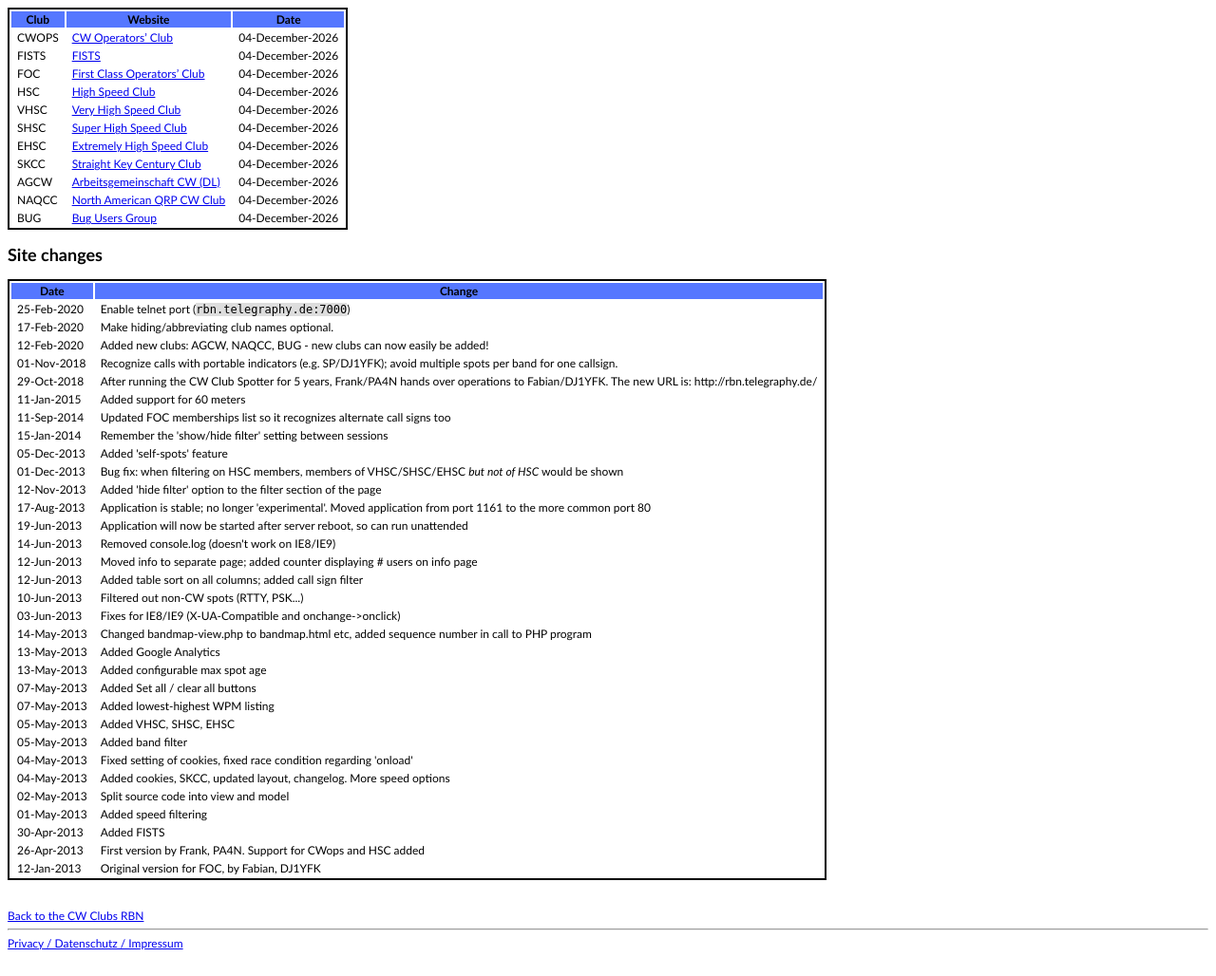
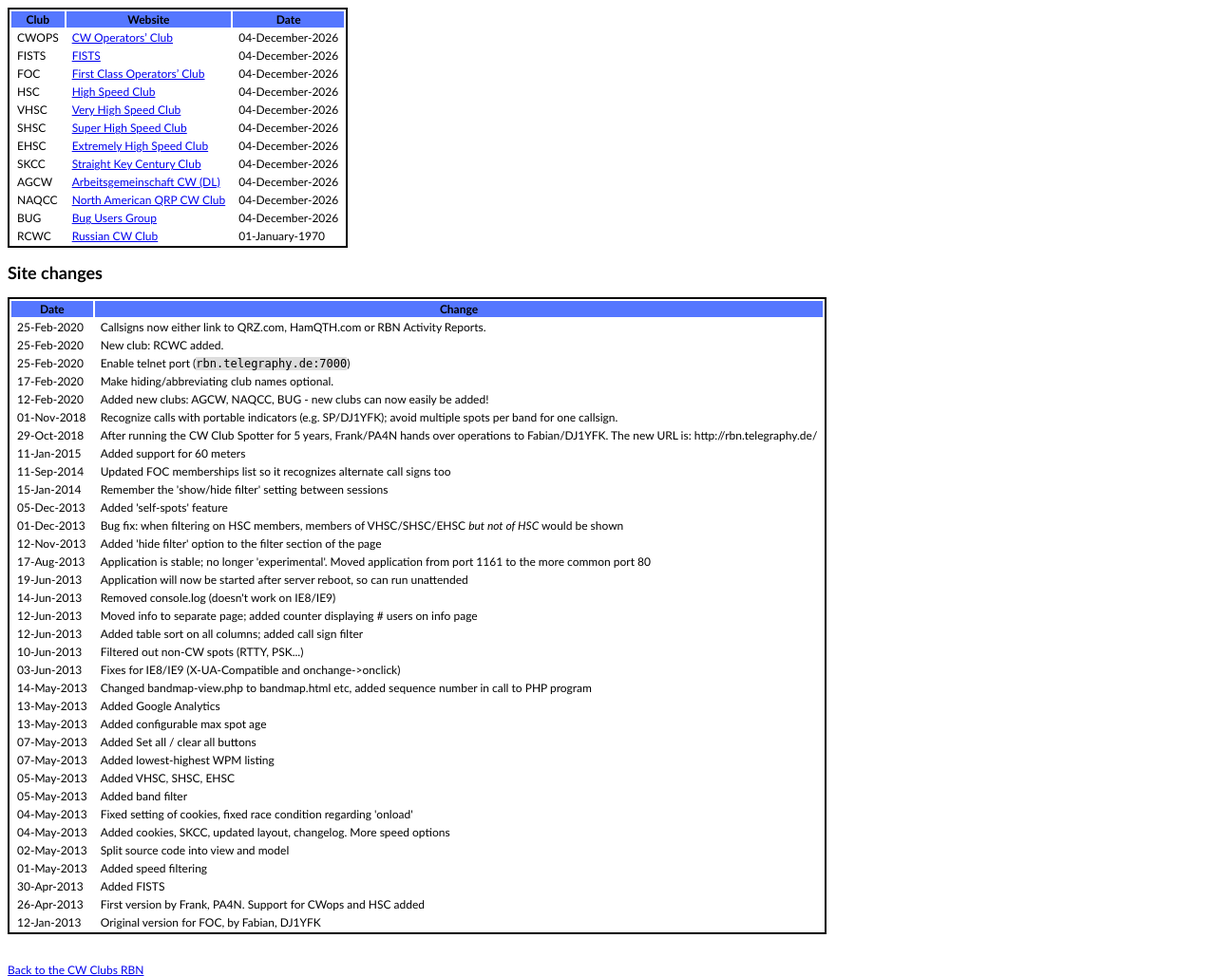
Before and after one commit to dj1yfk/cwclubspotter, a PHP site: page /info.php in a window 1280 px wide. Shown: the part 654-1682 px from the top of the page at 95% size. Before the commit the page ends 1654 px from the top, so only its background shows below. Run offline with PHP 8.4, Linux system fonts and the light colour scheme; data that the repository does not hold is empty.

Commit message:
add RCWC, misc

```diff
--- a/changelog.php
+++ b/changelog.php
@@ -13,6 +13,8 @@ foreach ($clubs as $c) {
 
 <table>
 <tr><th>Date</th><th>Change</th></tr>
+<tr><td>25-Feb-2020</td><td>Callsigns now either link to QRZ.com, HamQTH.com or RBN Activity Reports.</td></tr>
+<tr><td>25-Feb-2020</td><td>New club: RCWC added.</td></tr>
 <tr><td>25-Feb-2020</td><td>Enable telnet port (<code>rbn.telegraphy.de:7000</code>)</td></tr>
 <tr><td>17-Feb-2020</td><td>Make hiding/abbreviating club names optional.</td></tr>
 <tr><td>12-Feb-2020</td><td>Added new clubs: AGCW, NAQCC, BUG - new clubs can now easily be added!</td></tr>
--- a/clubs.php
+++ b/clubs.php
@@ -1,6 +1,6 @@
 <?php
 
-$clubs = Array("CWOPS", "FISTS", "FOC", "HSC", "VHSC", "SHSC", "EHSC", "SKCC", "AGCW", "NAQCC", "BUG");
+$clubs = Array("CWOPS", "FISTS", "FOC", "HSC", "VHSC", "SHSC", "EHSC", "SKCC", "AGCW", "NAQCC", "BUG", "RCWC");
 
 $clubabbr["CWOPS"] = "CWops";
 $clubname["CWOPS"] = "CW Operators’ Club";
@@ -45,4 +45,9 @@ $clubweb["NAQCC"] = "http://naqcc.info/";
 $clubabbr["BUG"] = "BUG";
 $clubname["BUG"] = "Bug Users Group";
 $clubweb["BUG"] = "https://groups.io/g/BUG";
+
+$clubabbr["RCWC"] = "RCWC";
+$clubname["RCWC"] = "Russian CW Club";
+$clubweb["RCWC"] = "http://rcwc.ru/";
+
 ?>
```
Also changed, not shown: 2 other files.
